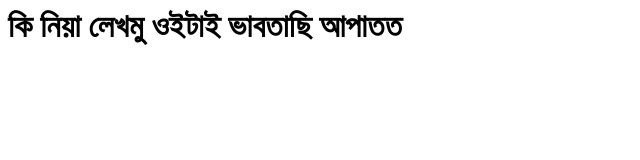
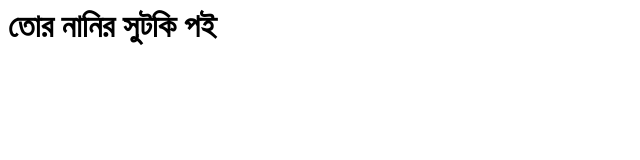
Before and after one commit to mdzubayerkayes/mdzubayerkayes.github.io, a plain HTML site: page index.html in a window 1280 px wide. Shown: the whole page, without its empty margins (0-640 px from the left). Drawn offline with Linux system fonts and the light colour scheme.

Commit message:
Add files via upload

```diff
--- a/index.html
+++ b/index.html
@@ -4,6 +4,6 @@
 </head>
 
 <body>
-	<h1>কি নিয়া লেখমু ওইটাই ভাবতাছি আপাতত</h1>
+	<h1>তোর নানির সুটকি পই</h1>
 </body>
 </html>
```
